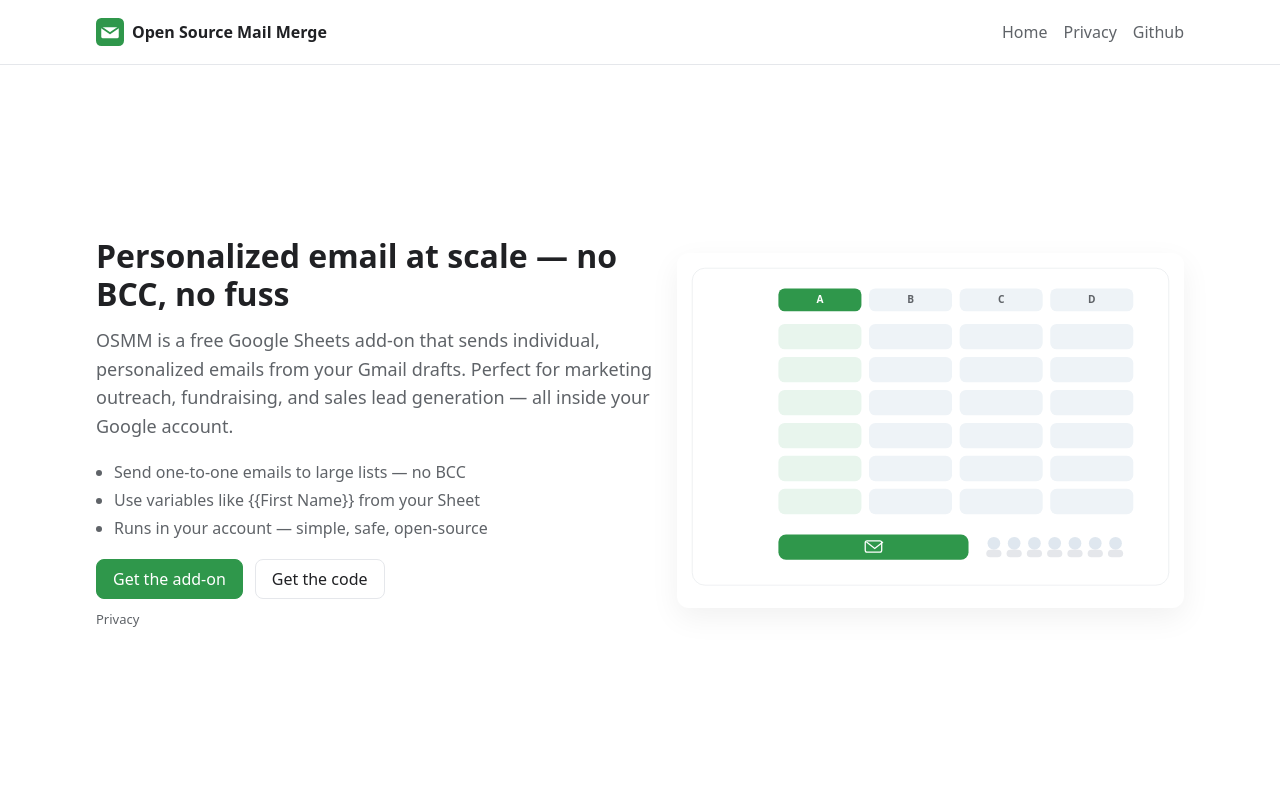
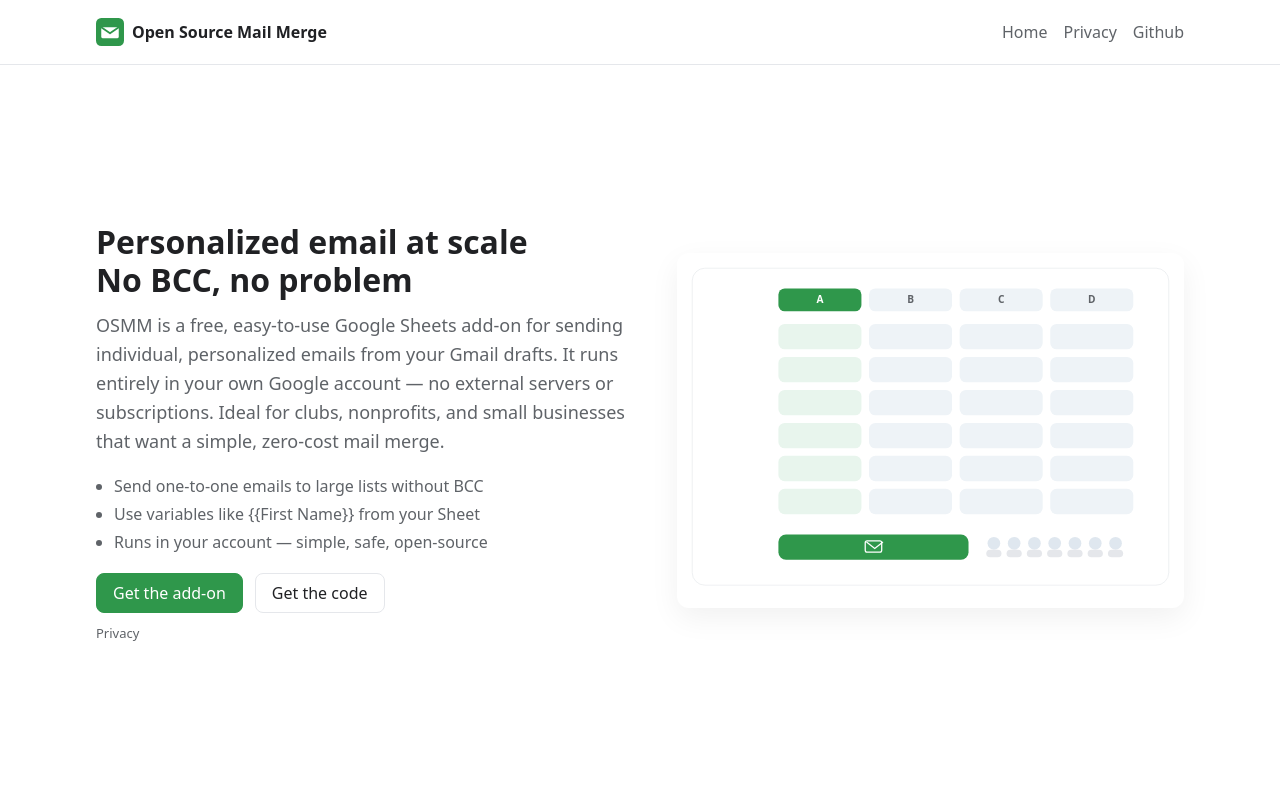
Before and after one commit to Foundry-01/Open-Source-Mail-Merge--OSMM-, a React (Vite) app in the folder website/: page / in a window 1280 px wide. Shown: the top 800 px of the page. Built offline with nearby package versions, Linux system fonts and the light colour scheme.

Commit message:
looking good

```diff
--- a/website/src/pages/Home.tsx
+++ b/website/src/pages/Home.tsx
@@ -1,18 +1,23 @@
 import React from 'react';
 
-export default function Home(): JSX.Element {
+export default function Home(): React.ReactElement {
   return (
     <>
       <section className="hero">
         <div className="hero-copy">
-          <h1>Personalized email at scale — no BCC, no fuss</h1>
+          <h1>
+            Personalized email at scale
+            <br />
+            No BCC, no problem
+          </h1>
           <p>
-            OSMM is a free Google Sheets add-on that sends individual, personalized emails
-            from your Gmail drafts. Perfect for marketing outreach, fundraising, and sales
-            lead generation — all inside your Google account.
+            OSMM is a free, easy‑to‑use Google Sheets add‑on for sending individual,
+            personalized emails from your Gmail drafts. It runs entirely in your own
+            Google account — no external servers or subscriptions. Ideal for clubs,
+            nonprofits, and small businesses that want a simple, zero‑cost mail merge.
           </p>
           <ul className="hero-bullets">
-            <li>Send one-to-one emails to large lists — no BCC</li>
+            <li>Send one-to-one emails to large lists without BCC</li>
             <li>Use variables like {'{{First Name}}'} from your Sheet</li>
             <li>Runs in your account — simple, safe, open-source</li>
           </ul>
```
Also changed, not shown: website/nextsteps/home-hero-copy.md (added, +19 -0 lines), 2 other files (tests, documents, lock files or other folders).
